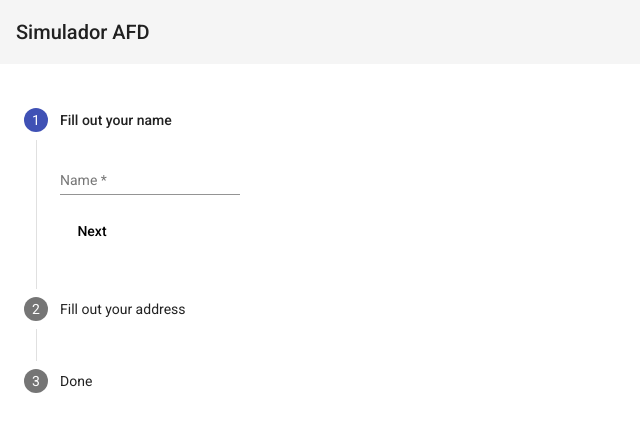
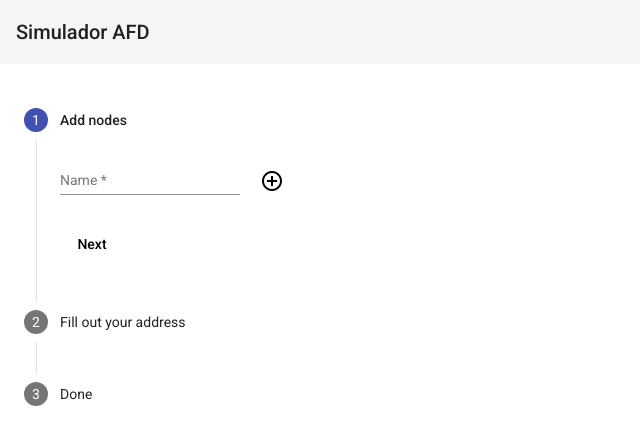
Before and after one commit to paulosteffenm/simulador-afd, an Angular app: page / in a window 1280 px wide. Shown: the top 444 px of the page, without its empty margins (0-640 px from the left). Built offline with nearby package versions, Linux system fonts and the light colour scheme.

Commit message:
feat: nodes

```diff
--- a/src/app/features/home/pages/home.component.html
+++ b/src/app/features/home/pages/home.component.html
@@ -1,25 +1,37 @@
 <button mat-raised-button id="toggle-linear">
 </button>
 <mat-stepper orientation="vertical" #stepper>
-  <mat-step [stepControl]="firstFormGroup">
-    <form [formGroup]="firstFormGroup">
-      <ng-template matStepLabel>Fill out your name</ng-template>
+  <mat-step [stepControl]="formGroup">
+    <form [formGroup]="formGroup">
+      <ng-template matStepLabel>Add nodes</ng-template>
       <mat-form-field>
         <mat-label>Name</mat-label>
-        <input matInput placeholder="Last name, First name" formControlName="firstCtrl" required>
+        <input matInput placeholder="Node name" formControlName="nodeName">
       </mat-form-field>
+      <button mat-button (click)="addNewNode()">
+        <mat-icon>add_circle_outline</mat-icon>
+      </button>
       <div>
-        <button mat-button matStepperNext>Next</button>
+        <mat-list>
+          <mat-list-item class="striped" *ngFor="let node of nodes">
+            <button mat-mini-fab color="primary" aria-label="Example icon button with a delete icon">
+              {{node}}
+            </button>
+            <button mat-button color="warn" class=margin-button>Remove</button>
+          </mat-list-item>
+        </mat-list>
+      </div>
+      <div>
+        <button mat-button matStepperNext class="next-button">Next</button>
       </div>
     </form>
   </mat-step>
-  <mat-step [stepControl]="secondFormGroup">
-    <form [formGroup]="secondFormGroup">
+  <mat-step [stepControl]="formGroup">
+    <form [formGroup]="formGroup">
       <ng-template matStepLabel>Fill out your address</ng-template>
       <mat-form-field>
         <mat-label>Address</mat-label>
-        <input matInput formControlName="secondCtrl" placeholder="Ex. 1 Main St, New York, NY"
-               required>
+        <input matInput formControlName="nodeName" placeholder="Ex. 1 Main St, New York, NY" required>
       </mat-form-field>
       <div>
         <button mat-button matStepperPrevious>Back</button>
--- a/src/app/features/home/pages/home.component.scss
+++ b/src/app/features/home/pages/home.component.scss
@@ -0,0 +1,11 @@
+.margin-button {
+  margin-left: 10px;
+}
+
+.next-button {
+  margin-top: 5px;
+}
+
+.striped:nth-of-type(odd) {
+  background-color: #f5f5f5;
+}
--- a/src/app/features/home/pages/home.component.ts
+++ b/src/app/features/home/pages/home.component.ts
@@ -1,17 +1,31 @@
 import { Component } from '@angular/core';
-import {FormBuilder, Validators} from '@angular/forms';
+import { FormBuilder, Validators } from '@angular/forms';
 @Component({
   selector: 'app-home',
-  templateUrl: './home.component.html'
+  templateUrl: './home.component.html',
+  styleUrls: ['./home.component.scss']
 })
 export class HomeComponent {
-  firstFormGroup = this._formBuilder.group({
-    firstCtrl: ['', Validators.required],
+
+  public formGroup = this.formBuilder.group({
+    nodeName: ['', Validators.required]
   });
-  secondFormGroup = this._formBuilder.group({
-    secondCtrl: ['', Validators.required],
-  });
-  isLinear = false;
 
-  constructor(private _formBuilder: FormBuilder){}
+  public nodes: Array<string> = [];
+
+  constructor(private formBuilder: FormBuilder) { }
+
+  public addNewNode(): void {
+
+    const isNotEmpty = this.formGroup.value.nodeName && this.formGroup.value.nodeName?.length > 0;
+
+    const newItem = this.nodes.find((node) => node === this.formGroup.value.nodeName);
+
+    if (isNotEmpty && !newItem) {
+      this.nodes.push(this.formGroup.value.nodeName!);
+    }
+
+    this.formGroup.controls['nodeName'].setValue('');
+
+  }
 }
```
Also changed, not shown: src/app/features/home/home.module.ts (+7 -1 lines).
